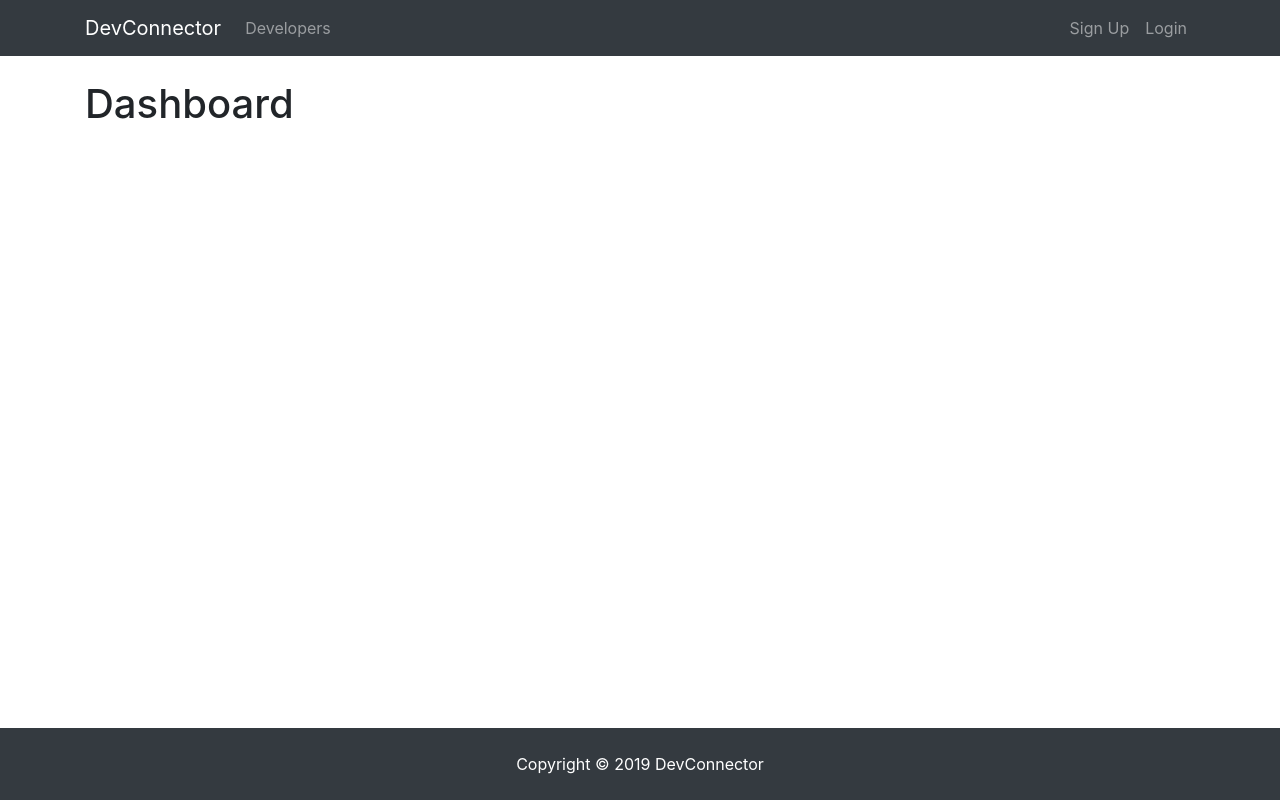
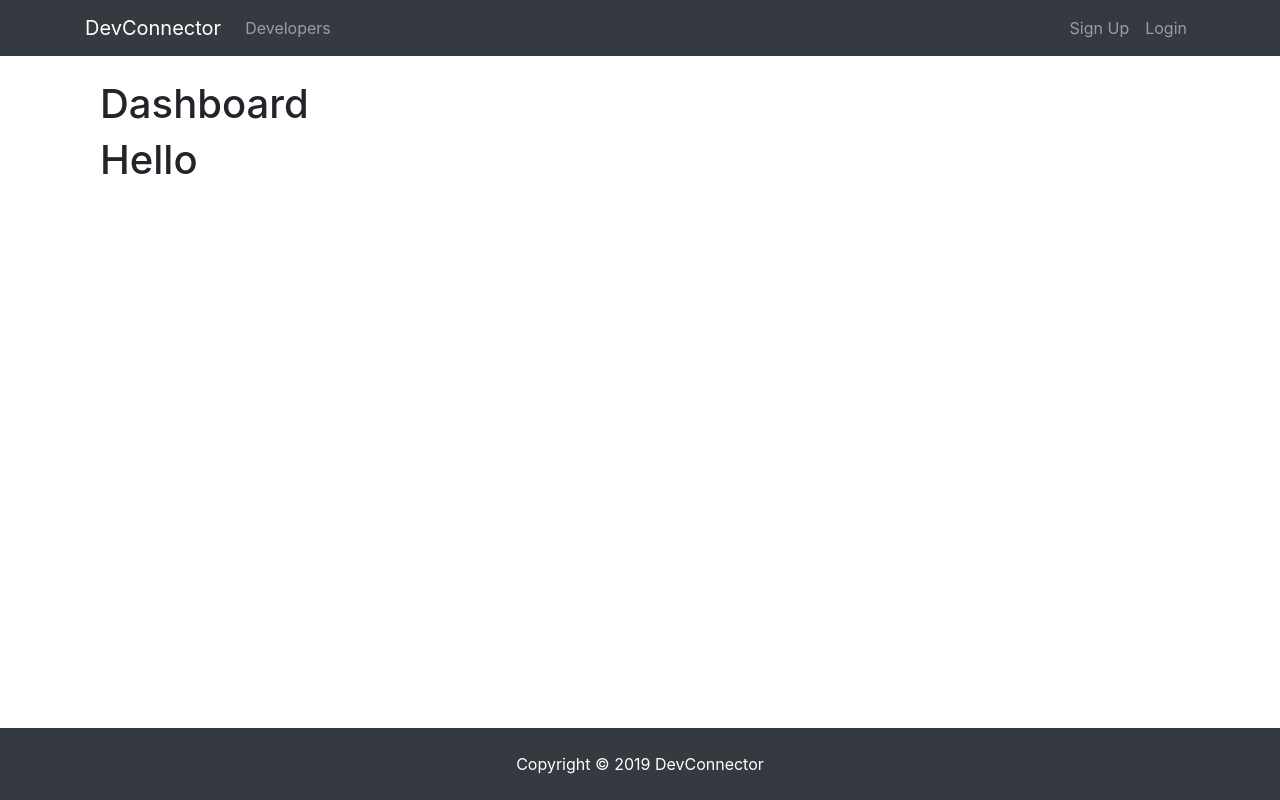
Before and after one commit to AlbertStjarne/developer_connector, a React (Create React App) app in the folder client/: page /dashboard in a window 1280 px wide. Built offline with nearby package versions, Linux system fonts and the light colour scheme; no server answers.

Commit message:
bringing in profile state and auth state, only rendering dashboard when there is a profile, adds dashboard html

```diff
--- a/client/src/actions/profileActions.js
+++ b/client/src/actions/profileActions.js
@@ -1,6 +1,6 @@
 import axios from 'axios';
 
-import { GET_PROFILE, PROFILE_LOADING, GET_ERRORS, CLEAR_CURRENT_PROFILE } from './types';
+import { GET_PROFILE, PROFILE_LOADING, CLEAR_CURRENT_PROFILE } from './types';
 
 // Get current profile
 export const getCurrentProfile = () => dispatch => {
--- a/client/src/components/dashboard/Dashboard.js
+++ b/client/src/components/dashboard/Dashboard.js
@@ -8,12 +8,41 @@
     this.props.getCurrentProfile();
   }
   render() {
+    const { user } = this.props.auth;
+    const { profile, loading } = this.props.profile;
+
+    let dashboardContent;
+
+    if(profile === null || loading) {
+      dashboardContent = <h4>Loading...</h4>
+    } else {
+      dashboardContent = <h1>Hello</h1>
+    }
+
     return (
-      <div>
-        <h1>Dashboard</h1>
+      <div className="dashboard">
+        <div className="container">
+          <div className="row">
+            <div className="col-md-12">
+              <h1 className="dislay-4">Dashboard</h1>
+              {dashboardContent}
+            </div>
+          </div>
+        </div>
       </div>
     )
   }
 }
 
-export default connect(null, { getCurrentProfile })(Dashboard);
+Dashboard.propTypes = {
+  getCurrentProfile: PropTypes.func.isRequired,
+  auth: PropTypes.object.isRequired,
+  profile: PropTypes.object.isRequired,
+}
+
+const mapStateToProps = state => ({
+  profile: state.profile,
+  auth: state.auth
+});
+
+export default connect(mapStateToProps, { getCurrentProfile })(Dashboard);
```
